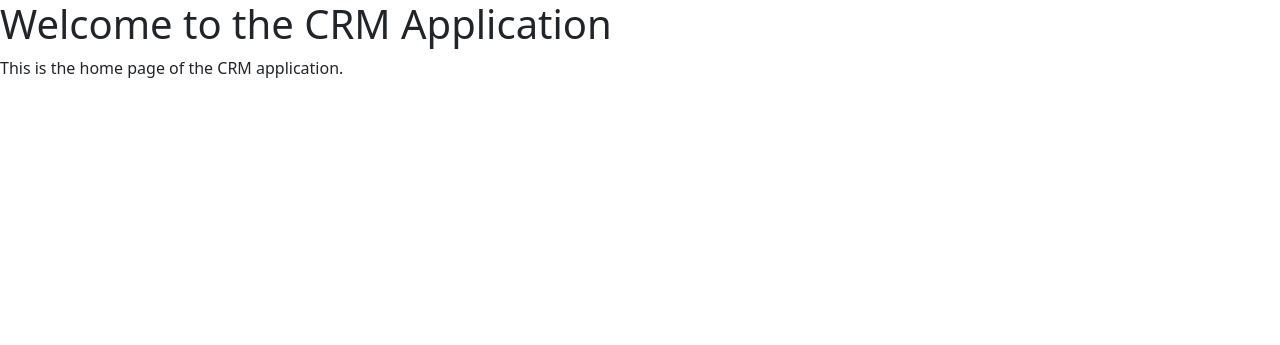
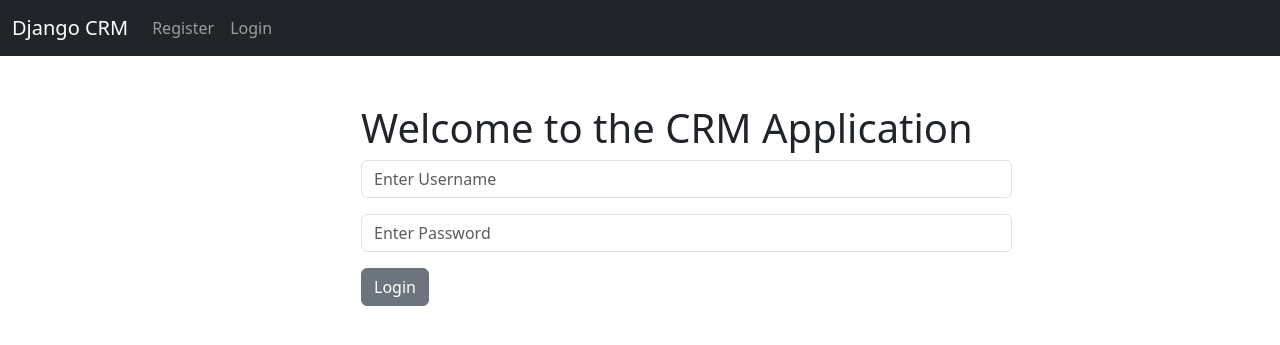
Before and after one commit to Scorpius-X/My-Python-Projects, a Django app: page / in a window 1280 px wide. Shown: the top 345 px of the page. Run offline with Django 5.2, Linux system fonts and the light colour scheme.

Commit message:
forms and register

```diff
--- a/CRM APP/dcrm/website/templates/base.html
+++ b/CRM APP/dcrm/website/templates/base.html
@@ -7,8 +7,23 @@
     <link href="https://cdn.jsdelivr.net/npm/bootstrap@5.3.8/dist/css/bootstrap.min.css" rel="stylesheet" integrity="sha384-sRIl4kxILFvY47J16cr9ZwB07vP4J8+LH7qKQnuqkuIAvNWLzeN8tE5YBujZqJLB" crossorigin="anonymous">
   </head>
   <body>
-   {% block content %}
-    {% endblock %}
+
+    {% include 'navbar.html' %}
+
+      <div class="container">
+      </br>
+      {% if messages %}
+          {% for message in messages %}
+              <div class="alert alert-warning alert-dismissible fade show" role="alert">
+              {{ message }}
+              <button type="button" class="btn-close" data-bs-dismiss="alert" aria-label="Close"></button>
+            </div>
+          {% endfor %}
+      {% endif %}
+      {% block content %}
+      {% endblock %}
+
+      </div>
     <script src="https://cdn.jsdelivr.net/npm/bootstrap@5.3.8/dist/js/bootstrap.bundle.min.js" integrity="sha384-FKyoEForCGlyvwx9Hj09JcYn3nv7wiPVlz7YYwJrWVcXK/BmnVDxM+D2scQbITxI" crossorigin="anonymous"></script>
   </body>
 </html>
--- a/CRM APP/dcrm/website/templates/home.html
+++ b/CRM APP/dcrm/website/templates/home.html
@@ -1,6 +1,27 @@
 {% extends "base.html" %}
 
 {% block content %}
+
+<div class="col-md-7 offset-md-3">
+
+    {% if user.is_authenticated %}
+
     <h1>Welcome to the CRM Application</h1>
-    <p>This is the home page of the CRM application.</p>
+
+    {% else %}
+    </br>
+    <h1>Welcome to the CRM Application</h1>
+    <form method= "POST" action="{% url 'home'%}">
+        {% csrf_token %}
+        <div class="mb-3">
+            <input type="text" class="form-control" name="username", placeholder="Enter Username" required>
+        </div>
+        <div class="mb-3">
+            <input type="password" class="form-control" name="password", placeholder="Enter Password" required>
+            </div>
+        <button type="submit" class="btn btn-secondary">Login</button>
+
+    </form>
+</div>
+    {% endif %}
 {% endblock %}
--- a/CRM APP/dcrm/website/templates/navbar.html
+++ b/CRM APP/dcrm/website/templates/navbar.html
@@ -0,0 +1,24 @@
+<nav class="navbar navbar-expand-lg navbar-dark bg-dark">
+  <div class="container-fluid">
+    <a class="navbar-brand" href="{% url 'home' %}">Django CRM</a>
+    <button class="navbar-toggler" type="button" data-bs-toggle="collapse" data-bs-target="#navbarSupportedContent" aria-controls="navbarSupportedContent" aria-expanded="false" aria-label="Toggle navigation">
+      <span class="navbar-toggler-icon"></span>
+    </button>
+    <div class="collapse navbar-collapse" id="navbarSupportedContent">
+      <ul class="navbar-nav me-auto mb-2 mb-lg-0">
+        {% if user.is_authenticated %}
+        <li class="nav-item">
+          <a class="nav-link" href="{% url 'logout' %}">Logout</a>
+        </li>
+        {% else %}
+        <li class="nav-item">
+          <a class="nav-link" href="{% url 'register' %}">Register</a>
+        </li>
+        <li class="nav-item">
+          <a class="nav-link" href="{% url 'home' %}">Login</a>
+        </li>
+        {% endif %}
+      </ul>
+    </div>
+  </div>
+</nav>
--- a/CRM APP/dcrm/website/urls.py
+++ b/CRM APP/dcrm/website/urls.py
@@ -3,4 +3,7 @@ from . import views
 
 urlpatterns = [
     path('', views.home, name= 'home'),
+    path('logout/', views.logout_user, name= 'logout'),
+    path('register/', views.register_user, name= 'register'),
+
 ]
--- a/CRM APP/dcrm/website/views.py
+++ b/CRM APP/dcrm/website/views.py
@@ -1,5 +1,32 @@
-from django.shortcuts import render
+from django.shortcuts import render, redirect
+from django.contrib.auth import login, logout, authenticate
+from django.contrib import messages
+from django.contrib.auth.forms import AuthenticationForm
 
 def home(request):
-    return render(request, 'home.html', {})
-# Create your views here.
+    # check if user is authenticated
+    if request.method == "POST":
+        username = request.POST.get('username', '').strip()
+        password = request.POST.get('password', '')
+
+        #Authenticate user
+        user = authenticate(request, username=username, password=password)
+        if user is not None:
+            login(request, user)
+            messages.success(request,f"Welcome back, {user.username}!")
+            return redirect('home')
+        else:
+            messages.error(request, "Invalid username or password.")
+            return redirect('home')
+    else:
+        return render(request, 'home.html', {})
+
+def register_user(request):
+    return render(request, 'register.html', {})
+
+
+
+def logout_user(request):
+    logout(request)
+    messages.success(request, "You have been logged out.")
+    return redirect('home')
```
Also changed, not shown: CRM APP/dcrm/website/forms.py (added, +30 -0 lines), CRM APP/dcrm/website/templates/register.html (added, +19 -0 lines).
